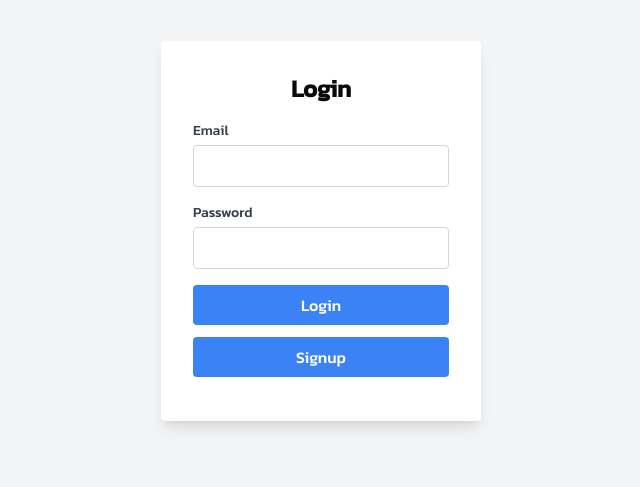
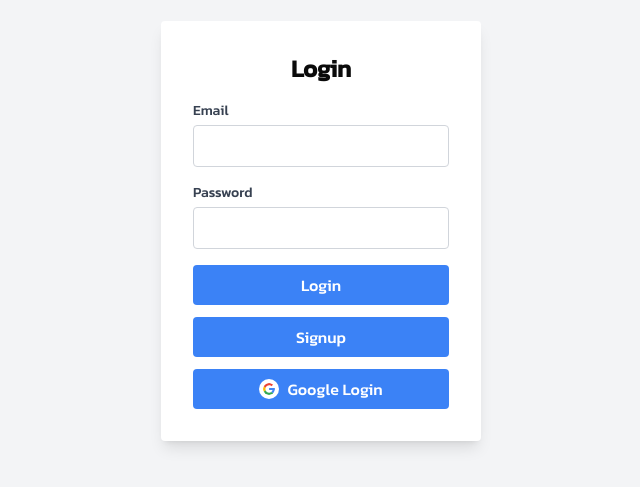
Before and after one commit to kornfbs/friend-28, a Next.js app: page /login in a window 1280 px wide. Shown: the part 169-656 px from the top of the page, without its empty margins (319-959 px from the left). Built offline with nearby package versions, Linux system fonts and the light colour scheme; no server answers.

Commit message:
test google

```diff
--- a/app/login/page.tsx
+++ b/app/login/page.tsx
@@ -33,8 +33,8 @@ export default function LoginPage(this: any) {
 		await supabase.auth.signInWithOAuth({
 			provider,
 			options: {
-				// redirectTo: `https://*-friend-28.vercel.app/**`,
-				redirectTo: `${location.origin}/auth/callback`,
+				redirectTo: `https://friend-28.vercel.app/auth/callback`,
+				// redirectTo: `${location.origin}/auth/callback`,
 
 			}
 		})
@@ -57,7 +57,7 @@ export default function LoginPage(this: any) {
 					<button formAction={login} type="submit" className="w-full bg-blue-500 text-white py-2 rounded hover:bg-blue-600 mb-3">Login</button>
 					<button formAction={signup} type="submit" className="w-full bg-blue-500 text-white py-2 rounded hover:bg-blue-600 mb-3">Signup</button>
 
-					{/* <button formAction={google.bind(this, 'google')} type="submit" className="w-full bg-blue-500 text-white py-2 rounded hover:bg-blue-600 flex justify-center items-center gap-2"><Image className='bg-white p-1 rounded-full' src='/icons/google-icon.svg' alt="google" width={20} height={20}/>Google Login</button> */}
+					<button formAction={google.bind(this, 'google')} type="submit" className="w-full bg-blue-500 text-white py-2 rounded hover:bg-blue-600 flex justify-center items-center gap-2"><Image className='bg-white p-1 rounded-full' src='/icons/google-icon.svg' alt="google" width={20} height={20}/>Google Login</button>
 				</form>
 			</div>
 		</div>
```
Also changed, not shown: lib/sql.txt.
